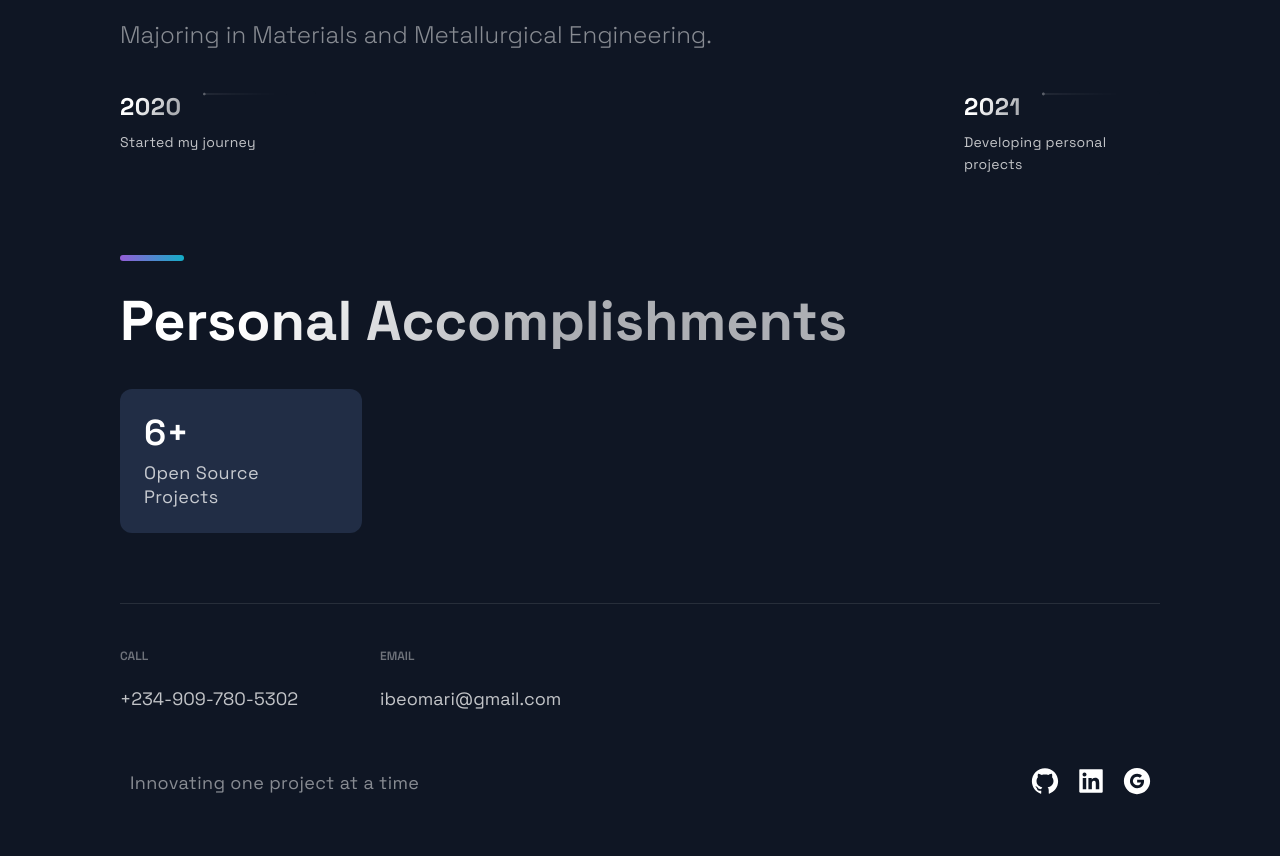
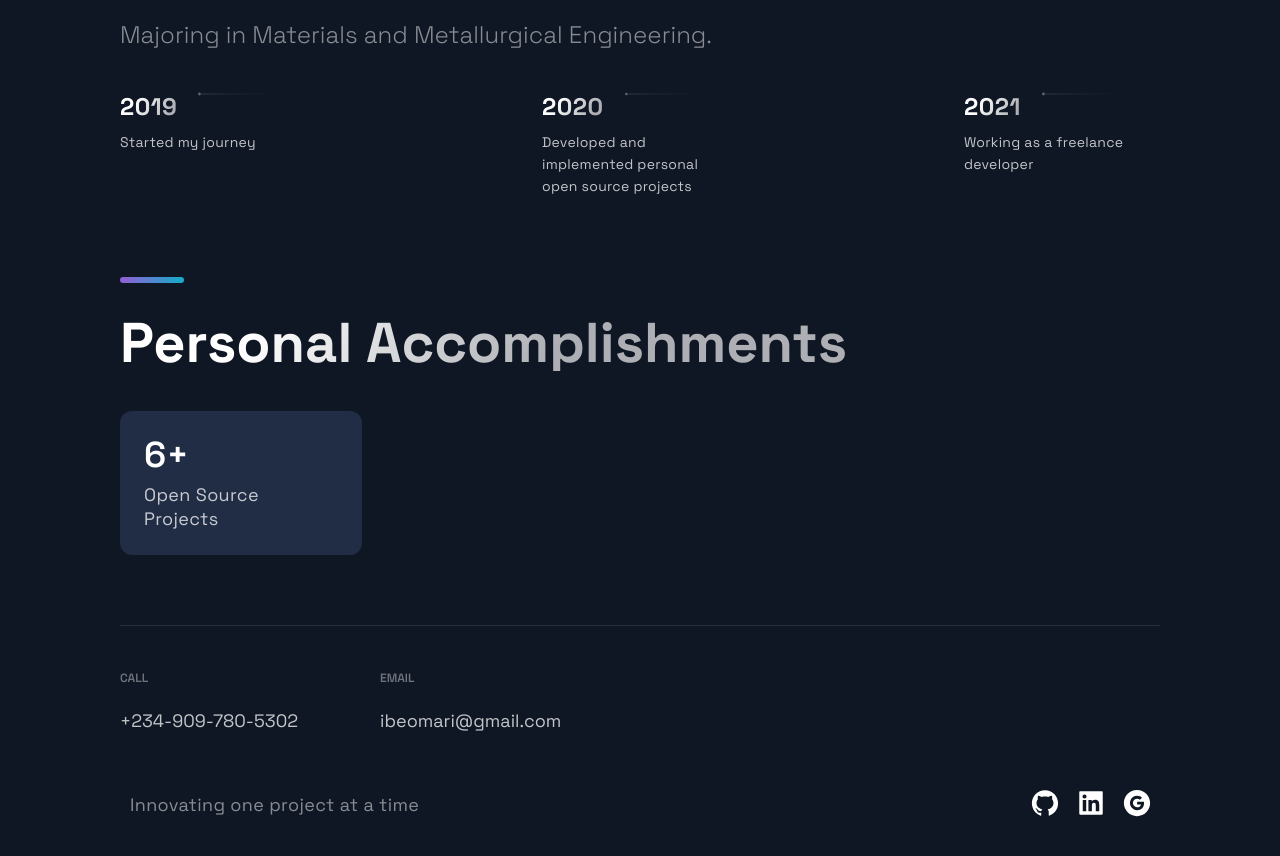
Before and after one commit to Billioma/portfolio, a Next.js app: page / in a window 1280 px wide. Shown: the part 3460-4316 px from the top of the page. Built offline with nearby package versions, Linux system fonts and the light colour scheme.

Commit message:
Update constants.js

```diff
--- a/src/constants/constants.js
+++ b/src/constants/constants.js
@@ -57,8 +57,8 @@ export const projects = [
 
 export const TimeLineData = [
   /*{ year: 2017, text: 'Started my journey', },
-  { year: 2018, text: 'Worked as a freelance developer', },
-  { year: 2019, text: 'Founded JavaScript Mastery', },*/
-  { year: 2020, text: 'Started my journey', },
-  { year: 2021, text: 'Developing personal projects', },
+  { year: 2018, text: 'Worked as a freelance developer', },*/
+  { year: 2019, text: 'Started my journey', },
+  { year: 2020, text: 'Developed and implemented personal open source projects', },
+  { year: 2021, text: 'Working as a freelance developer', },
 ];
```
